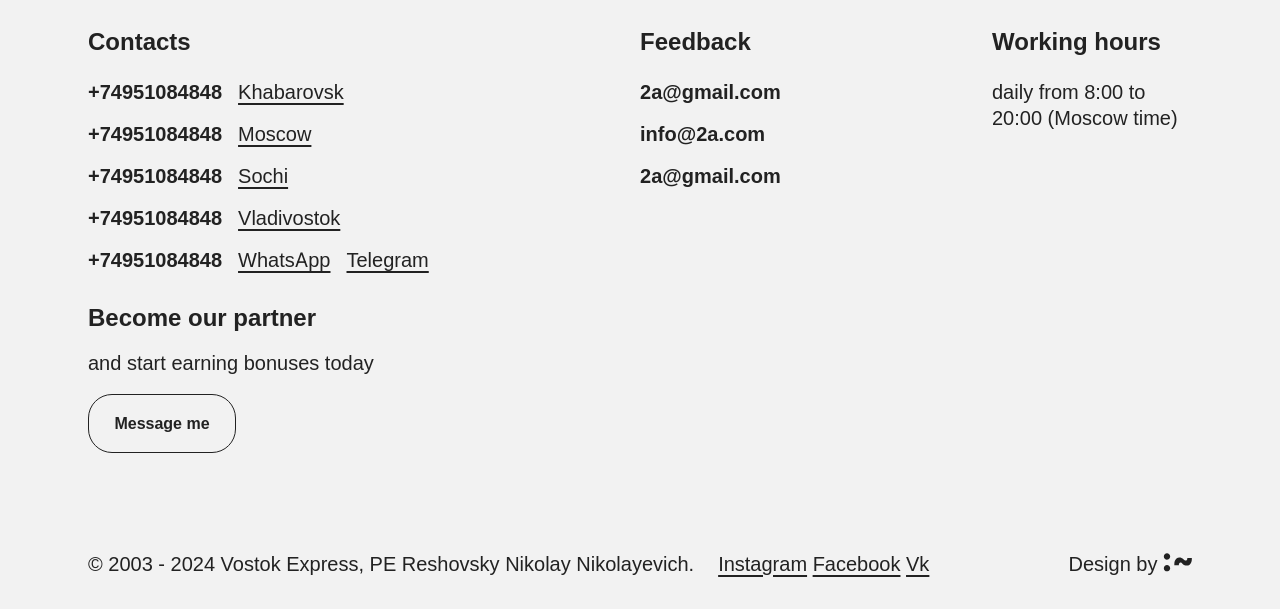
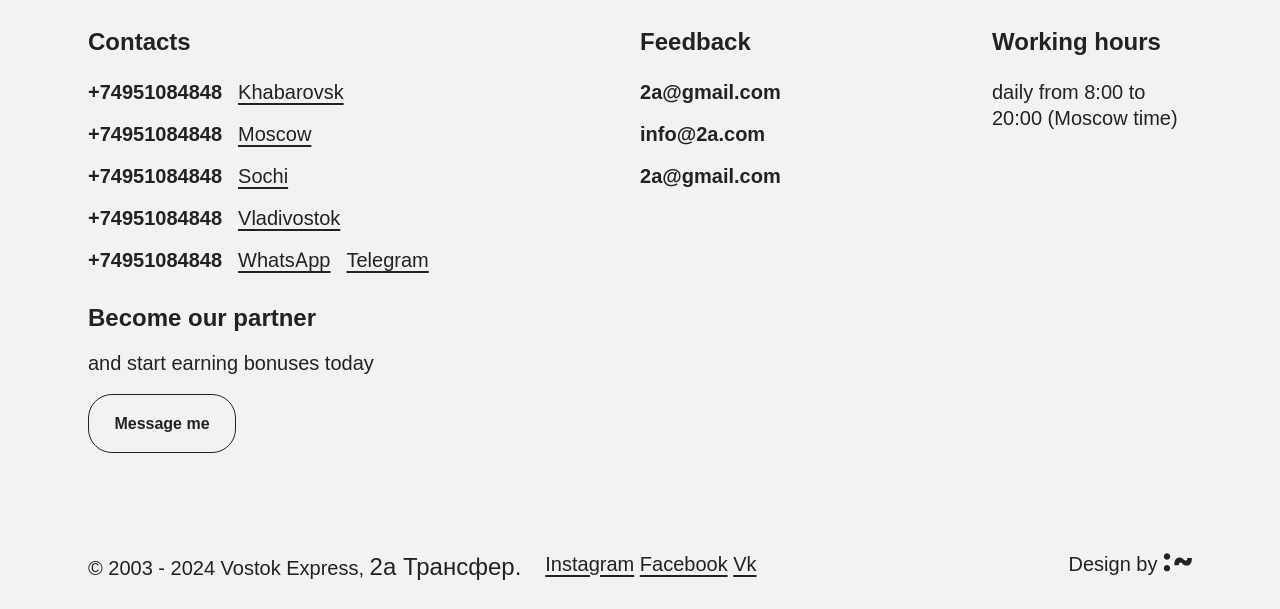
Before and after one commit to N01im1T/Vostok-express, a website: page moscow/public/en/index.html in a window 1280 px wide. Shown: the part 6936-7545 px from the top of the page. Drawn offline with Linux system fonts and the light colour scheme.

Commit message:
refactor: bottom footer changes

```diff
--- a/moscow/public/en/index.html
+++ b/moscow/public/en/index.html
@@ -792,7 +792,11 @@
         </div>
 
         <div class="footer-bottom">
-            <footer>© 2003 - 2024 Vostok Express, PE Reshovsky Nikolay Nikolayevich.</footer>
+            <footer>© 2003 - 2024 Vostok Express, <a class="company-link"
+                href="http://" target="_blank" rel="noopener noreferrer">
+                2a Трансфер.
+                </a>
+            </footer>
 
             <div class="social-media-links">
                 <a class="social-media-link" href="http://" target="_blank" rel="noopener noreferrer">Instagram</a>
--- a/moscow/src/assets/styles/base/typography.css
+++ b/moscow/src/assets/styles/base/typography.css
@@ -477,6 +477,18 @@ p {
     text-decoration: none;
 }
 
+.company-link {
+    font-family: var(--font-regular);
+    font-weight: var(--weight-regular);
+    font-size: 1.5rem;
+    color: var(--prymary-color);
+}
+
+.company-link:hover {
+    font-family: var(--font-bold);
+    font-weight: var(--weight-bold);
+}
+
 .design-by {
     font-family: var(--font-regular);
     font-weight: var(--weight-regular);
```
Also changed, not shown: moscow/public/ru/index.html (+5 -1 lines).
